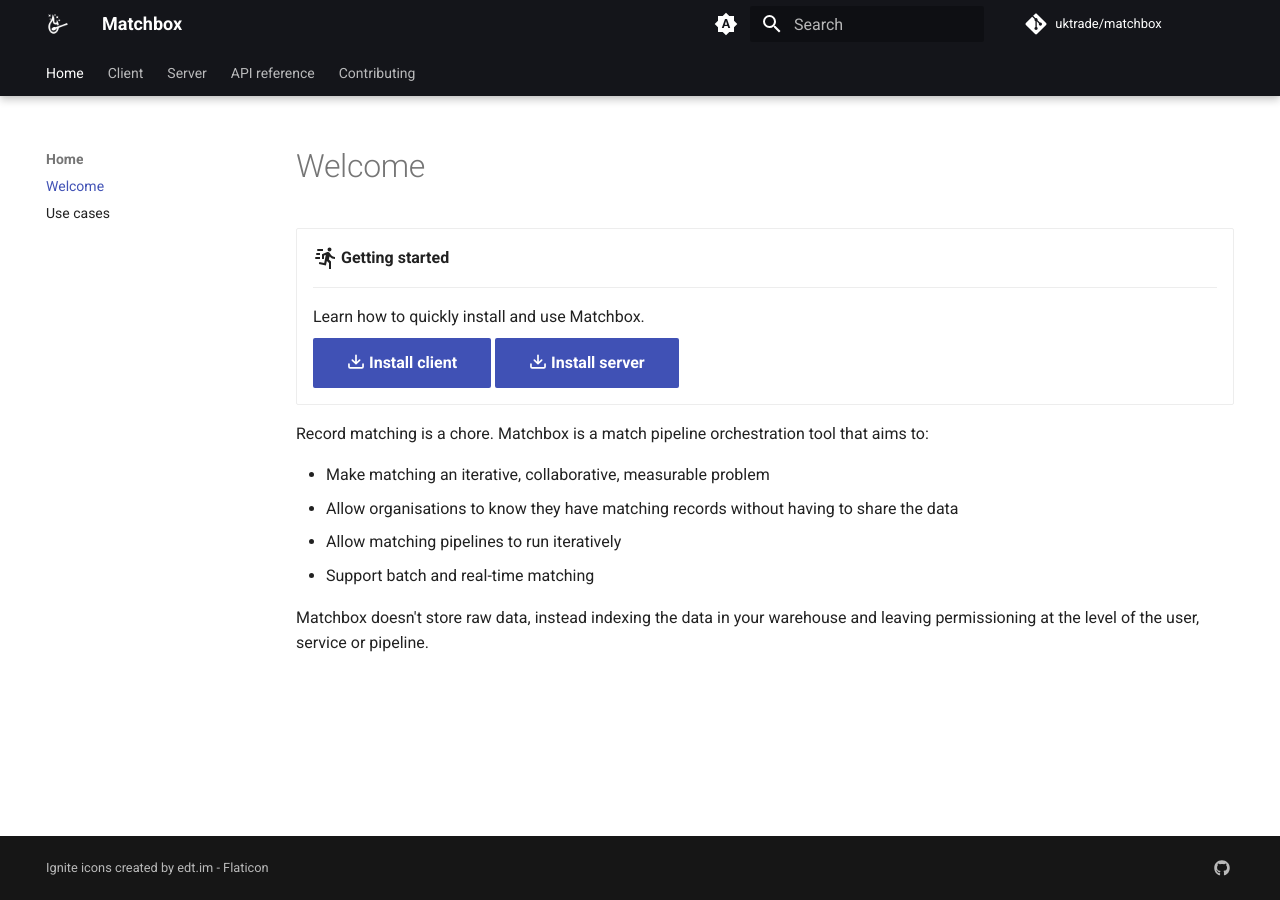
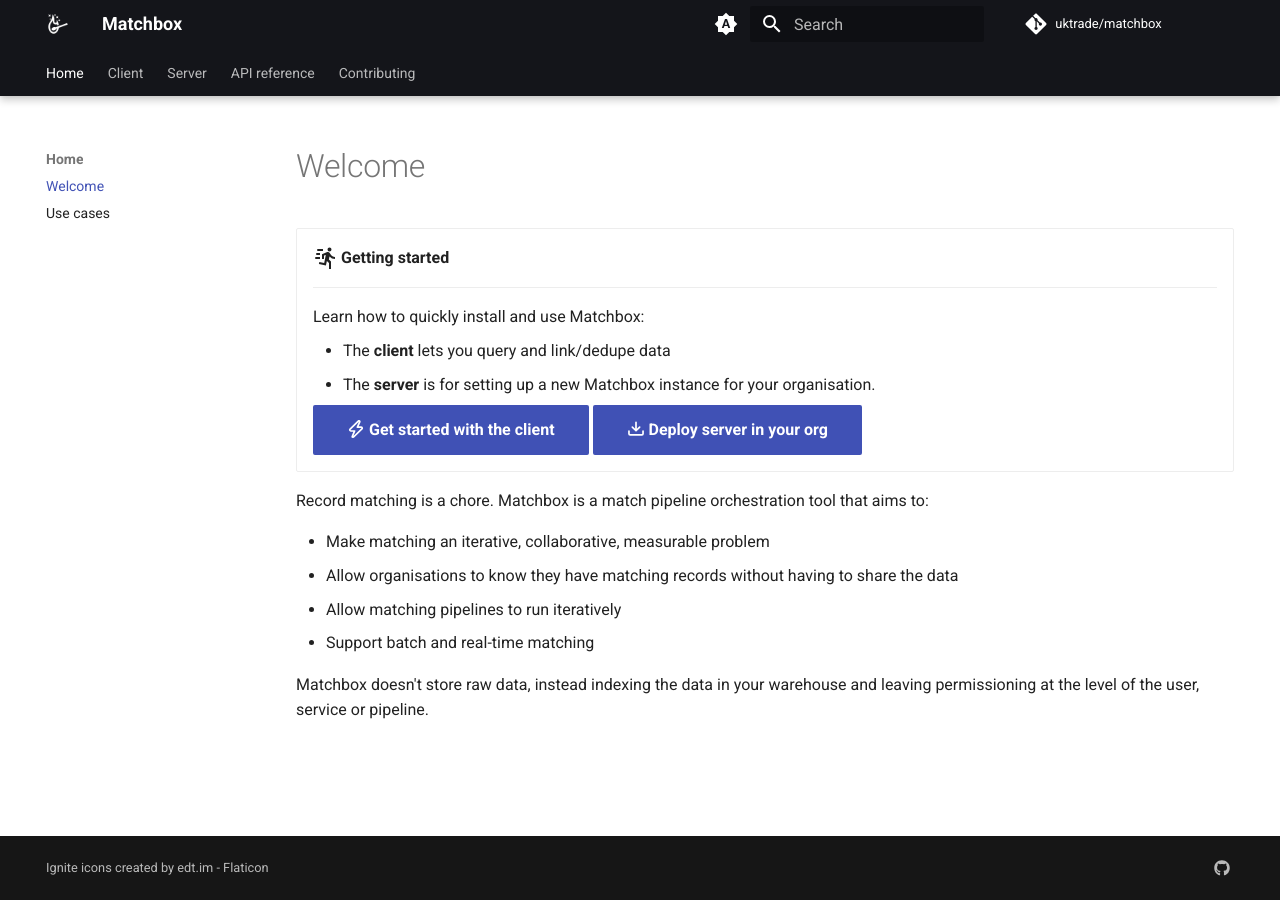
Before and after one commit to will-langdale/matchbox, an MkDocs documentation site: the page built from docs/index.md, in a window 1280 px wide. Built offline with MkDocs 1.6.1 and Material for MkDocs 9.7.7, drawn with Linux system fonts in a browser that asks for light colours; comment, search, counter and statistics services are not loaded.

Commit message:
Clarify doc calls to action

```diff
--- a/docs/index.md
+++ b/docs/index.md
@@ -9,9 +9,12 @@ hide:
 
     ---
 
-    Learn how to quickly install and use Matchbox.
+    Learn how to quickly install and use Matchbox:
 
-    [:octicons-download-16: Install client](./client/install.md){ .md-button .md-button--primary } [:octicons-download-16: Install server](./server/install.md){ .md-button .md-button--primary }
+    * The **client** lets you query and link/dedupe data
+    * The **server** is for setting up a new Matchbox instance for your organisation.
+
+    [:octicons-zap-16: Get started with the client](./client/install.md){ .md-button .md-button--primary } [:octicons-download-16: Deploy server in your org](./server/install.md){ .md-button .md-button--primary }
 
 </div>
 
```
